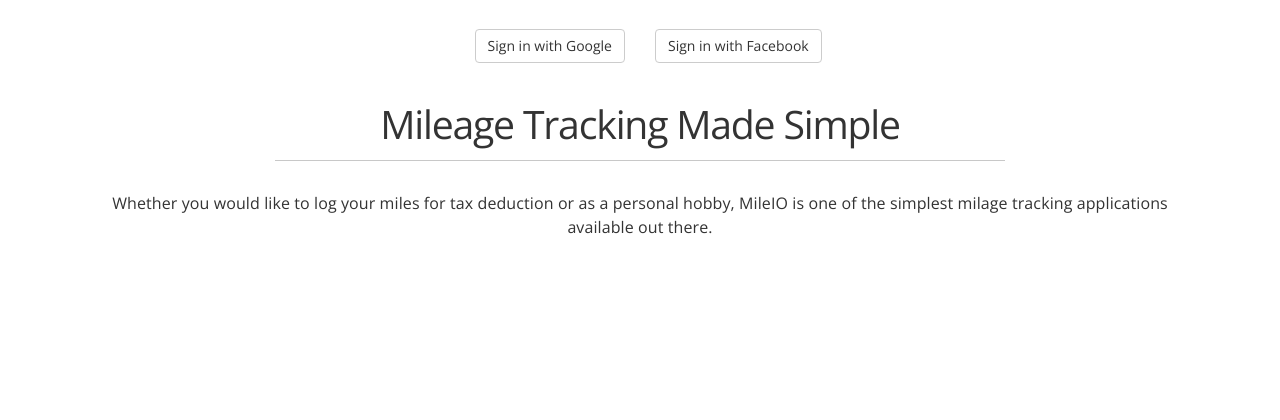
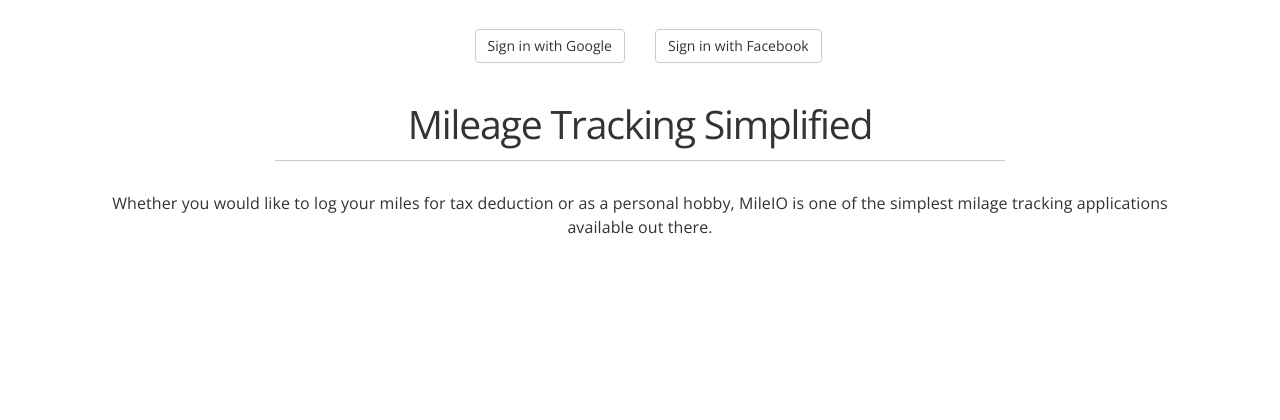
Before and after one commit to settipalli/MileIO, a Flask app: page / in a window 1280 px wide. Shown: the part 316-736 px from the top of the page. Run offline with Flask 2, Linux system fonts and the light colour scheme; some libraries are stand-ins or nearby versions.

Commit message:
Updated application tag line in index template. Added a 1024x1024 application favicon.

```diff
--- a/templates/index.html
+++ b/templates/index.html
@@ -19,7 +19,7 @@
         </div>
         <div class="row top-buffer">
             <div class="col-md-8 col-md-push-2">
-                <h2 class="centered bottom-border">Mileage Tracking Made Simple</h2>
+                <h2 class="centered bottom-border">Mileage Tracking Simplified</h2>
             </div>
             <div class="col-md-12">
                 <p class="centered">
```
Also changed, not shown: static/img/favicons/favicon-1024x1024.png (added).
